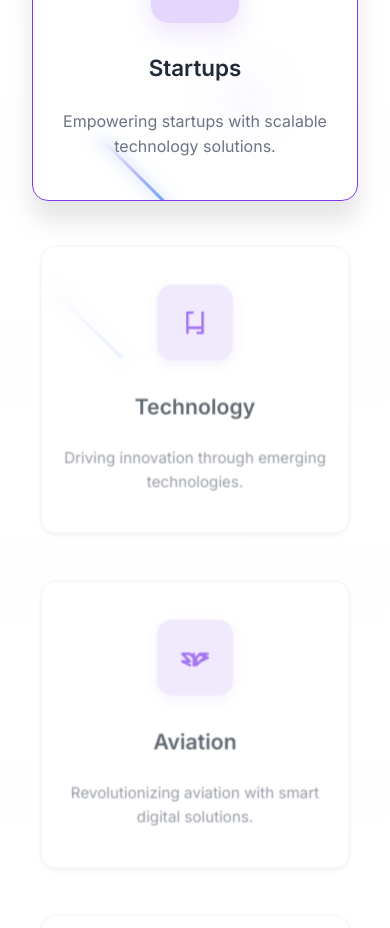
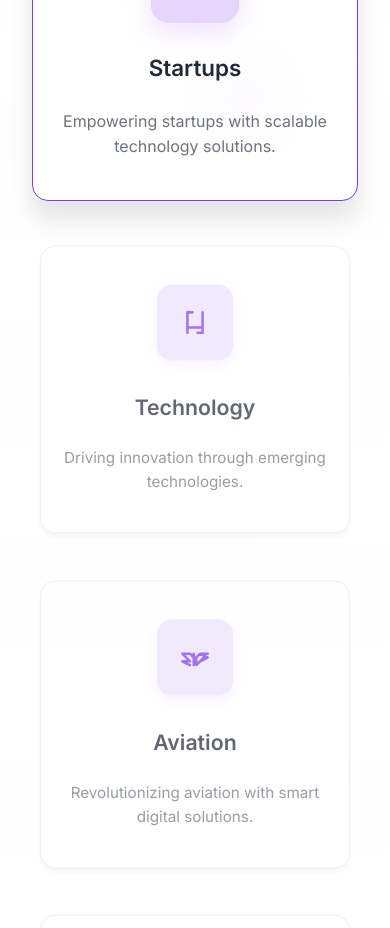
Before and after one commit to ash-02/themesoft-website, a React (Vite) app: page /industries in a window 390 px wide. Shown: the part 2520-3448 px from the top of the page. Built offline with nearby package versions, Linux system fonts and the light colour scheme.

Commit message:
Minor bug fix

```diff
--- a/src/Industries/index.css
+++ b/src/Industries/index.css
@@ -449,34 +449,80 @@
   background: linear-gradient(90deg, rgba(124, 58, 237, 0.8), transparent);
   opacity: 0;
   pointer-events: none;
+  animation: none !important;
+  top: 0;
+  right: 0;
+}
+
+/* Desktop hover animations */
+@media (min-width: 769px) {
+  .industry-card:hover .meteor {
+    opacity: 0;
   }
 
   .industry-card:hover .meteor:nth-child(1) {
     top: 20%;
     right: -10%;
-  animation: meteorShower 1.5s linear infinite;
+    animation: meteorShower 1.5s linear !important;
     animation-delay: 0s;
   }
 
   .industry-card:hover .meteor:nth-child(2) {
     top: 40%;
     right: 20%;
-  animation: meteorShower 2s linear infinite;
+    animation: meteorShower 2s linear !important;
     animation-delay: 0.4s;
   }
 
   .industry-card:hover .meteor:nth-child(3) {
     top: 60%;
     right: -20%;
-  animation: meteorShower 1.8s linear infinite;
+    animation: meteorShower 1.8s linear !important;
     animation-delay: 0.8s;
   }
 
   .industry-card:hover .meteor:nth-child(4) {
     top: 80%;
     right: 10%;
-  animation: meteorShower 1.6s linear infinite;
+    animation: meteorShower 1.6s linear !important;
     animation-delay: 0.2s;
+  }
+}
+
+/* Mobile animations - only for cards in view */
+@media (max-width: 768px) {
+  .industry-card .meteor {
+    opacity: 0;
+    animation: none !important;
+  }
+
+  .industry-card.in-view .meteor:nth-child(1) {
+    top: 20%;
+    right: -10%;
+    animation: meteorShower 1.5s linear infinite !important;
+    animation-delay: 0s;
+  }
+
+  .industry-card.in-view .meteor:nth-child(2) {
+    top: 40%;
+    right: 20%;
+    animation: meteorShower 2s linear infinite !important;
+    animation-delay: 0.4s;
+  }
+
+  .industry-card.in-view .meteor:nth-child(3) {
+    top: 60%;
+    right: -20%;
+    animation: meteorShower 1.8s linear infinite !important;
+    animation-delay: 0.8s;
+  }
+
+  .industry-card.in-view .meteor:nth-child(4) {
+    top: 80%;
+    right: 10%;
+    animation: meteorShower 1.6s linear infinite !important;
+    animation-delay: 0.2s;
+  }
 }
 
 @media (max-width: 1200px) {
--- a/src/Navigation/Navigation.css
+++ b/src/Navigation/Navigation.css
@@ -355,10 +355,6 @@ body.menu-open {
     background-color: #1f2937;
 }
 
-.navbar.scrolled .nav-link {
-    color: #1f2937;
-}
-
 .navbar.scrolled .nav-link:hover {
     color: #4f46e5;
 }
```
Lines whose indentation alone changed are shown as unchanged.
